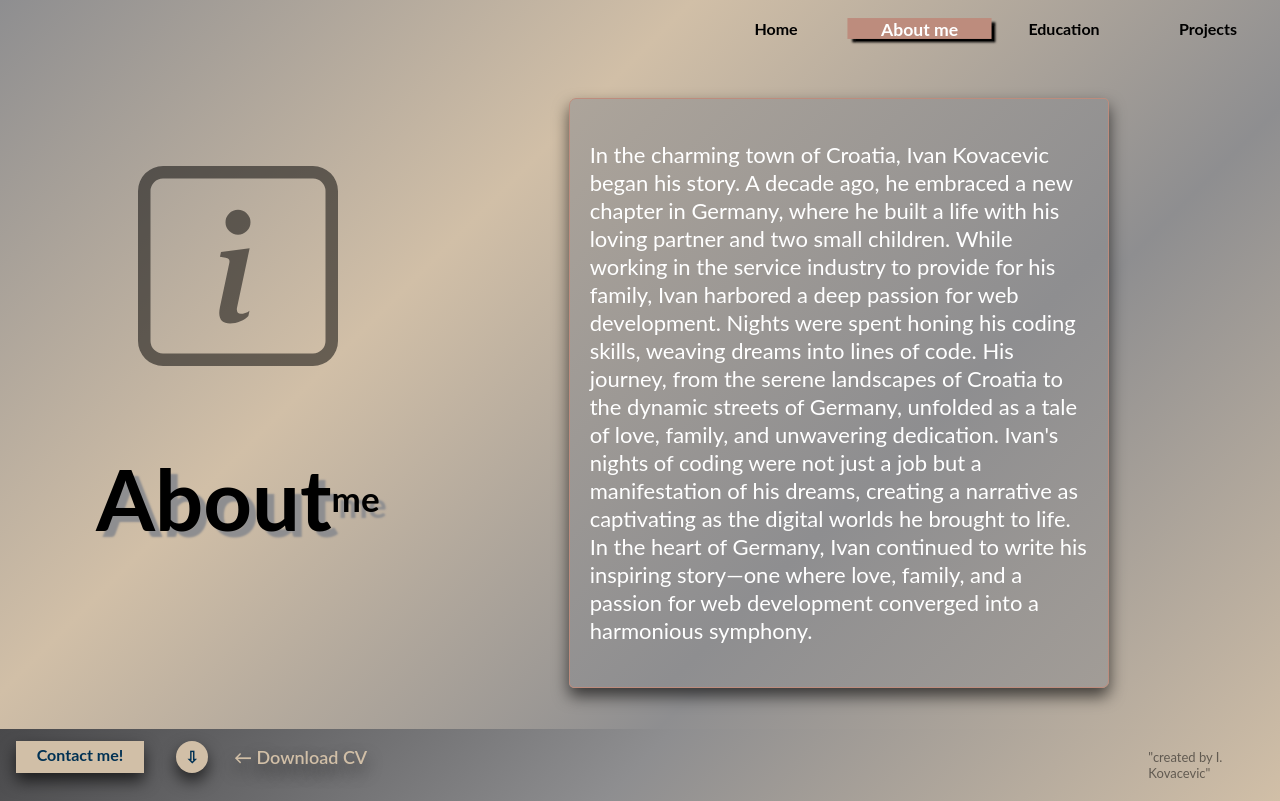
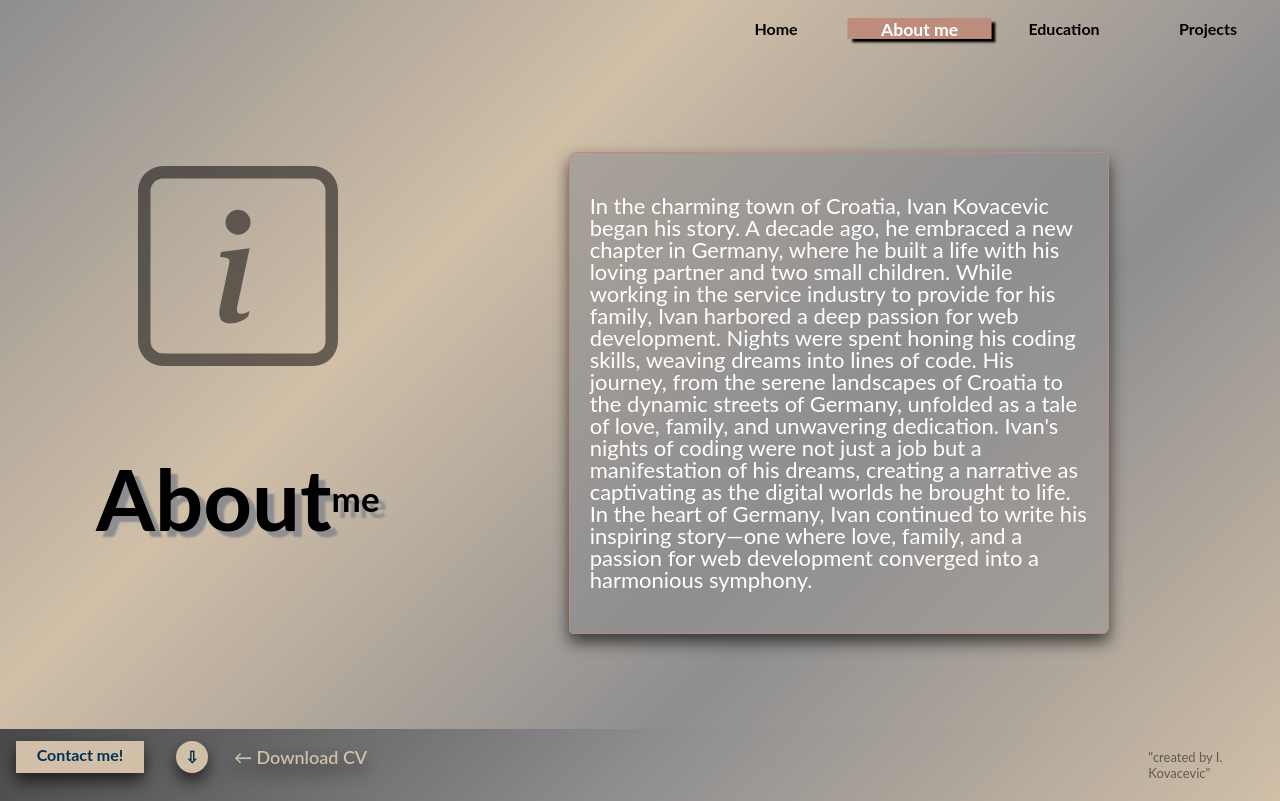
Before and after one commit to Ivan0812/react-port, a React (Vite) app: page /AboutMe in a window 1280 px wide. Built offline with nearby package versions, Linux system fonts and the light colour scheme.

Commit message:
Update index.css

```diff
--- a/src/index.css
+++ b/src/index.css
@@ -572,7 +572,7 @@ fieldset {
 
     #about-me {
         display: grid;
-        height: 84vh;
+        height: 116vh;
         grid-column: 1 / span 3;
         justify-items: center;
     }
@@ -588,7 +588,7 @@ fieldset {
     .story {
         width: 80%;
         font-size: 22px;
-        line-height: 28px;
+        line-height: 22px;
         margin: 3em;
         grid-row: 1;
         grid-column: 3 / span 1;
@@ -684,6 +684,10 @@ fieldset {
         height: auto;
     }
 
+    #about-me {
+        height: 84vh;
+    }
+
     .story-title {
         font-size: 85px;
     }
```
